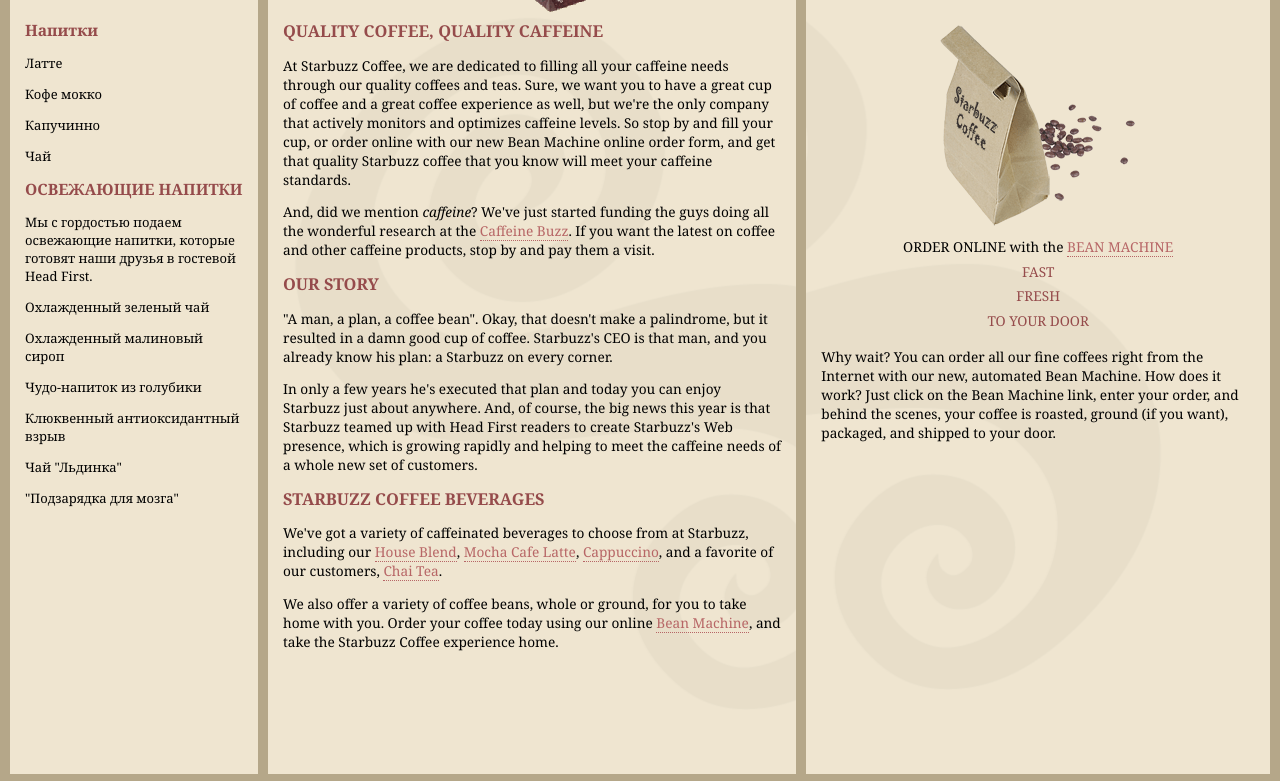
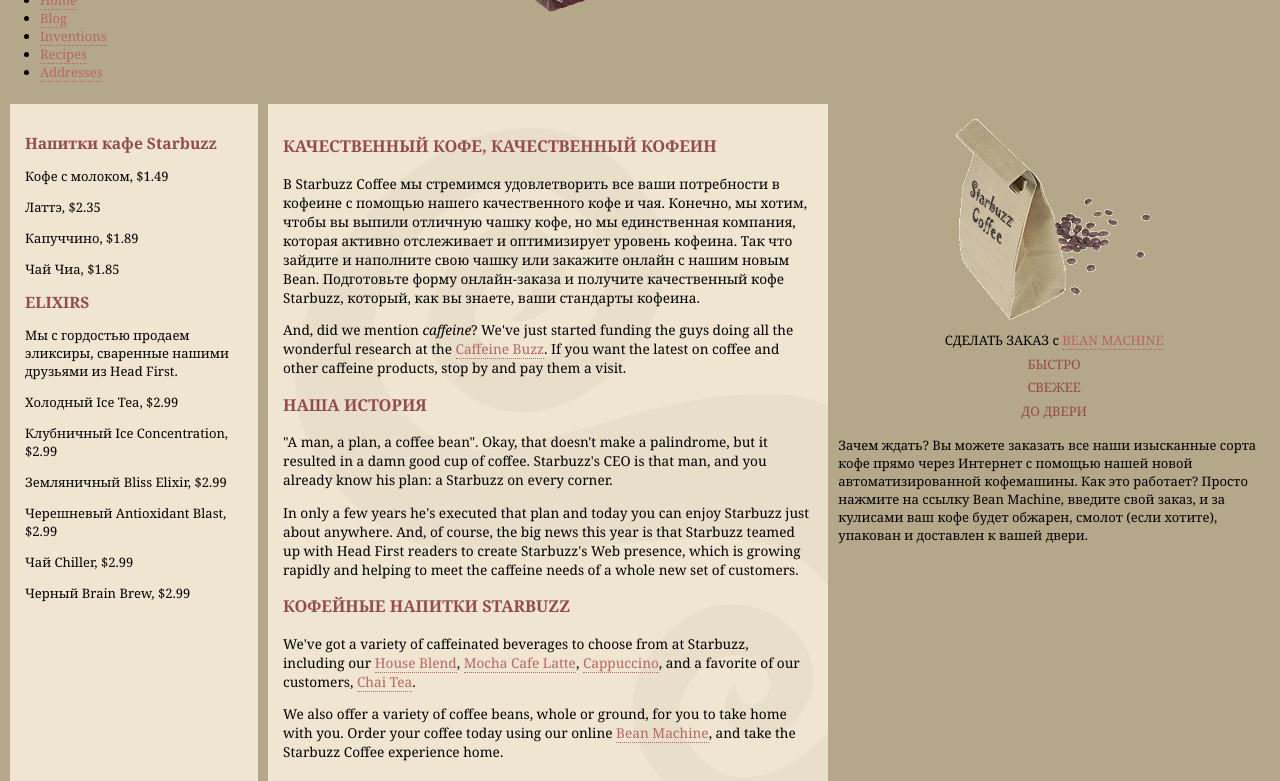
Before and after one commit to LEXXSAS/Head-First-HTML, a plain HTML site: page index.html in a window 1280 px wide. Shown: the part 134-915 px from the top of the page. Drawn offline with Linux system fonts and the light colour scheme.

Commit message:
Update index.html

```diff
--- a/index.html
+++ b/index.html
@@ -5,41 +5,59 @@
     <title>Starbuzz Coffee</title>
     <link rel="stylesheet" type="text/css" href="starbuzz.css">
   </head>
+  <div id="award">
+    <img src="images/award.gif" alt="award">
+  </div>
+  <body>
+    <header class="top">
+      <img id="headerLogo"
+           src="images/headerLogo.gif" alt="Starbuzz Coffee header logo image">
+      <img id="headerSlogan"
+          src="images/headerSlogan.gif" alt="Providing all the caffeine you need to power your life.">
+    </header>
 
-  <body>
-    <div id="header">
-      <img id="headerLogo" src="images/headerlogo.gif" alt="Starbuzz Coffee header image">
-      <img id="headerSlogan" src="images/headerSlogan.gif" alt="Starbuzz Coffee header slogan">
-    </div>
-    <div id="award">
-      <img src="images/award.gif" alt="award">
-    </div>
-    <div id="tableContainer">
-      <div id="tableRow">
-    <div id="drinks">
-      <h1>Напитки</h1>
-      <p>Латте</p>
-      <p>Кофе мокко</p>
-      <p>Капучинно</p>
-      <p>Чай</p>
-      <h1>ОСВЕЖАЮЩИЕ НАПИТКИ</h1>
-      <p>Мы с гордостью подаем освежающие напитки, которые готовят наши друзья в гостевой Head First.</p>
-      <p>Охлажденный зеленый чай</p>
-      <p>Охлажденный малиновый сироп</p>
-      <p>Чудо-напиток из голубики</p>
-      <p>Клюквенный антиоксидантный взрыв</p>
-      <p>Чай "Льдинка"</p>
-      <p>"Подзарядка для мозга"</p>
-    </div>
-    <div id="main">
-      <h1>QUALITY COFFEE, QUALITY CAFFEINE</h1>
+	<nav>
+	<ul>
+	<li class="selected"><a href="index.html">Home</a></li>
+	<li><a href="blog.html">Blog</a></li>
+	<li><a href="index.html">Inventions </a></li>
+	<li><a href="index.html">Recipes </a></li>
+	<li><a href="index.html">Addresses</a></li>
+    </ul>
+	</nav>
+
+	<div id="tableContainer">
+	<div id="tableRow">
+
+    <section id="drinks">
+      <h1>Напитки кафе Starbuzz</h1>
+        <p>Кофе с молоком, $1.49</p>
+        <p>Латтэ, $2.35</p>
+        <p>Капуччино, $1.89</p>
+        <p>Чай Чиа, $1.85</p>
+      <h1>ELIXIRS</h1>
+        <p>
+          Мы с гордостью продаем эликсиры, сваренные нашими друзьями
+          из Head First.
+        </p>
+        <p>Холодный Ice Tea, $2.99</p>
+        <p>Клубничный Ice Concentration, $2.99</p>
+        <p>Земляничный Bliss Elixir, $2.99</p>
+        <p>Черешневый Antioxidant Blast, $2.99</p>
+        <p>Чай Chiller, $2.99</p>
+        <p>Черный Brain Brew, $2.99</p>
+    </section>
+
+    <section id="main">
+      <article>
+        <header>
+      <h1>КАЧЕСТВЕННЫЙ КОФЕ, КАЧЕСТВЕННЫЙ КОФЕИН</h1>
+        </header>
       <p>
-        At Starbuzz Coffee, we are dedicated to filling all your  caffeine needs through our
-        quality coffees and teas. Sure, we want you to have a great cup of coffee and a great
-        coffee experience as well, but we're the only company that actively monitors and
-        optimizes caffeine levels. So stop by and fill your cup, or order online with our new Bean
-        Machine online order form, and get that quality Starbuzz coffee that you know will meet
-        your caffeine standards.
+          В Starbuzz Coffee мы стремимся удовлетворить все ваши потребности в кофеине с помощью нашего
+          качественного кофе и чая.
+          Конечно, мы хотим, чтобы вы выпили отличную чашку кофе, но мы единственная компания, которая активно отслеживает и оптимизирует уровень кофеина. Так что зайдите и наполните свою чашку или закажите онлайн с нашим новым Bean.
+          Подготовьте форму онлайн-заказа и получите качественный кофе Starbuzz, который, как вы знаете, ваши стандарты кофеина.
       </p>
       <p>
         And, did we mention <em>caffeine</em>? We've just started funding the guys doing all
@@ -48,7 +66,11 @@
         If you want the latest on coffee and other caffeine products,
         stop by and pay them a visit.
       </p>
-      <h1>OUR STORY</h1>
+    </article>
+    <article>
+      <header>
+      <h1>НАША ИСТОРИЯ</h1>
+      </header>
       <p>
         "A man, a plan, a coffee bean". Okay, that doesn't make a palindrome, but it resulted
         in a damn good cup of coffee.  Starbuzz's CEO is that man, and you already know his
@@ -60,7 +82,11 @@
         which is growing rapidly and helping to meet the caffeine needs of a whole new set of
         customers.
       </p>
-      <h1>STARBUZZ COFFEE BEVERAGES</h1>
+    </article>
+    <article>
+      <header>
+      <h1>КОФЕЙНЫЕ НАПИТКИ STARBUZZ</h1>
+      </header>
       <p>
         We've got a variety of caffeinated beverages to choose
         from at Starbuzz, including our
@@ -76,38 +102,42 @@
         <a href="form.html" title="form.html">Bean Machine</a>, and take
         the Starbuzz Coffee experience home.
       </p>
-    </div>
+    </article>
+    </section>
 
-    <div id="sidebar">
+    <aside>
       <p class="beanheading">
         <img src="images/bag.gif" alt="Bean Machine bag">
         <br>
-        ORDER ONLINE
-        with the
+        СДЕЛАТЬ ЗАКАЗ
+        с
         <a href="form.html">BEAN MACHINE</a>
         <br>
         <span class="slogan">
-            FAST <br>
-            FRESH <br>
-            TO YOUR DOOR <br>
+            БЫСТРО <br>
+            СВЕЖЕЕ <br>
+            ДО ДВЕРИ <br>
         </span>
       </p>
       <p>
-        Why wait?  You can order all our fine coffees right from the Internet with our new,
-        automated Bean Machine.  How does it work?  Just click on the Bean Machine link,
-        enter your order, and behind the scenes, your coffee is roasted, ground
-        (if you want), packaged, and shipped to your door.
+		Зачем ждать? Вы можете заказать все наши изысканные сорта кофе прямо через Интернет с помощью нашей новой автоматизированной кофемашины. Как это работает? Просто нажмите на ссылку Bean Machine, введите свой заказ, и за кулисами ваш кофе будет обжарен, смолот (если хотите), упакован и доставлен к вашей двери.
       </p>
-    </div>
+    </aside>
+
+	</div> <!-- tableRow -->
+	</div> <!-- tableContainer -->
+
+  <div id="coupon">
+    <a href="freecoffee.html" title="Щелкните здесь, чтобы получить бесплатный кофе">
+      <img src="images/ticket.gif" alt="Купон на бесплатный кофе Starbuzz">
+    </a>
   </div>
-</div>
-
-    <div id="footer">
+    <footer>
       &copy; 2022, Starbuzz Coffee
       <br>
       All trademarks and registered trademarks appearing on
       this site are the property of their respective owners.
-    </div>
+    </footer>
 
   </body>
 </html>
```
